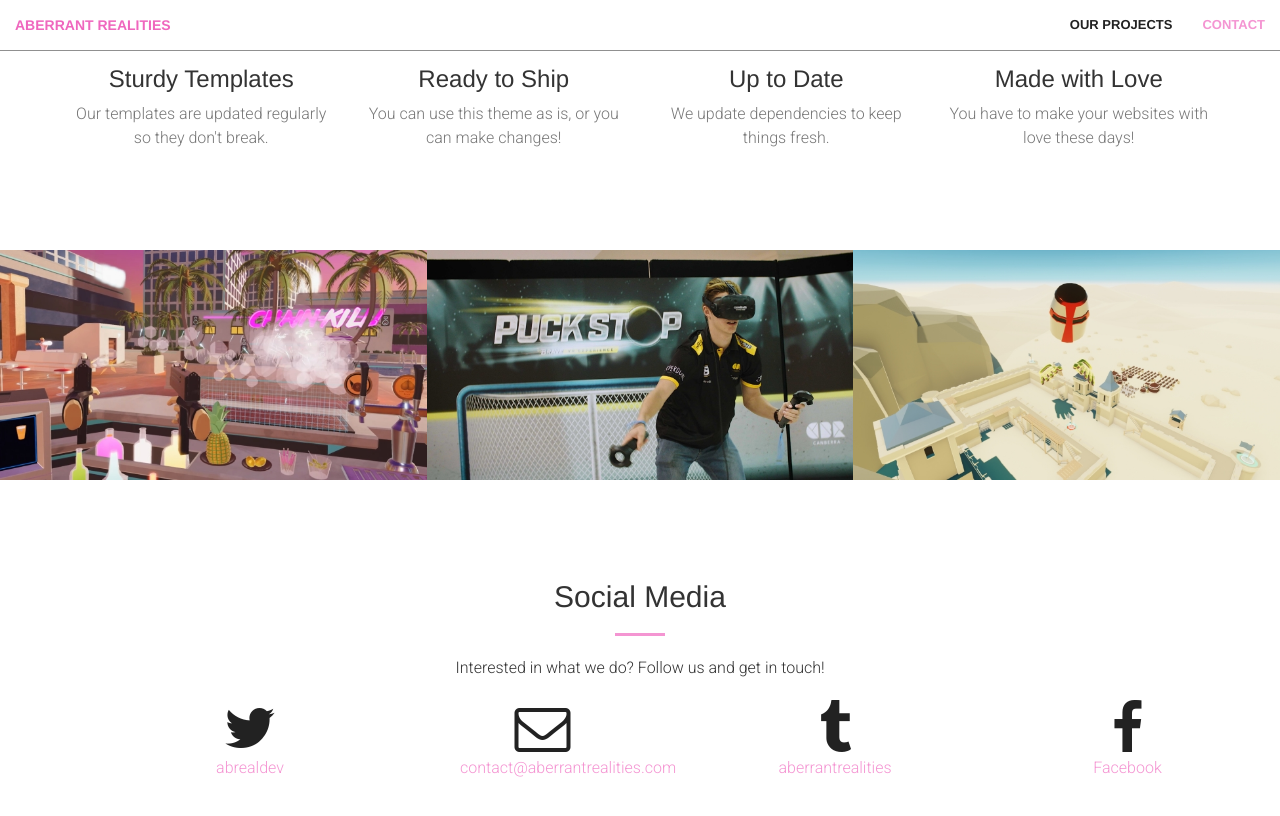
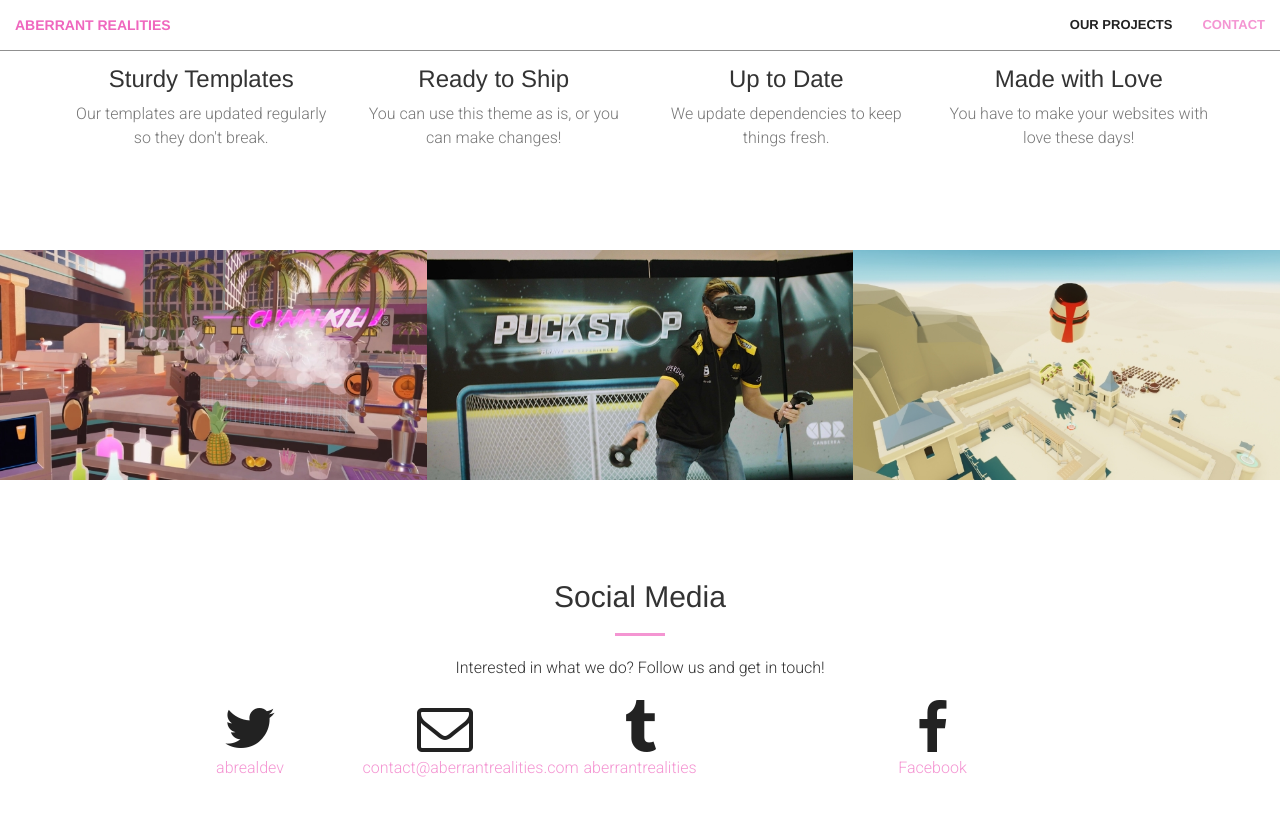
Before and after one commit to aberrantrealities/aberrantrealities.github.io, a Jekyll site: the page built from prototypes.html, in a window 1280 px wide and 900 px high, scrolled down 1477 px. Shown: the top 816 px of the window. Built offline with Jekyll 4.4.1, drawn with Linux system fonts in a browser that asks for light colours; some web fonts are replaced.

Commit message:
fixed spacing issue

```diff
--- a/_includes/contact.html
+++ b/_includes/contact.html
@@ -12,13 +12,13 @@
                 <p>{{ site.twitter_username }}</p>
             </a>
         </div>
-        <div class="col-lg-2 col-lg-offset-1 text-center">
+        <div class="col-lg-2 text-center">
             <a href="mailto:{{ site.email }}">
             <i class="fa fa-envelope-o fa-3x wow bounceIn" data-wow-delay=".1s"></i>
                 <p>{{ site.email }}</p>
             </a>
         </div>
-        <div class="col-lg-2 col-lg-offset-1 text-center">
+        <div class="col-lg-2 text-center">
             <a href="https://aberrantrealities.tumblr.com">
             <i class="fa fa-tumblr fa-3x wow bounceIn" data-wow-delay=".1s"></i>
                 <p>aberrantrealities</p>
```
